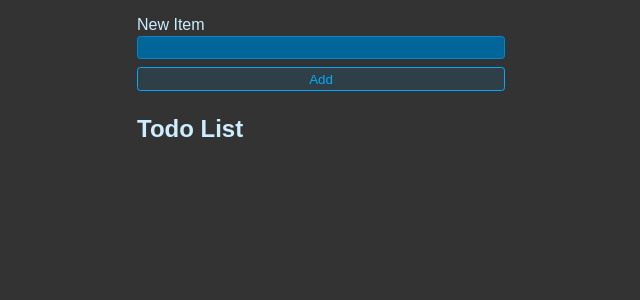
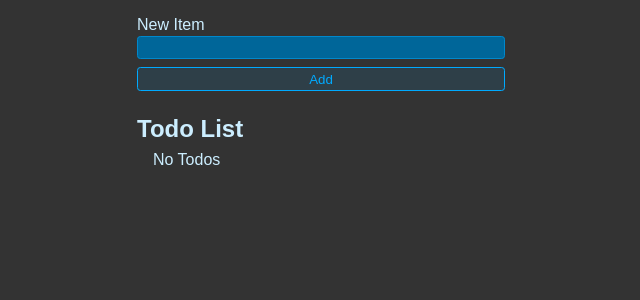
Before and after one commit to francis-gomes-esq/elegant-todo-app, a React (Vite) app in the folder elegant-todo-app/: page / in a window 1280 px wide. Shown: the top 300 px of the page, without its empty margins (319-959 px from the left). Built offline with nearby package versions, Linux system fonts and the light colour scheme.

Commit message:
display no todos using the logical && short-circuit concept

```diff
--- a/elegant-todo-app/src/App.jsx
+++ b/elegant-todo-app/src/App.jsx
@@ -47,6 +47,7 @@ export default function App(){
     </form>
     <h1 className="header">Todo List</h1>
     <ul className="list">
+			{todos.length === 0 && 'No Todos'}
 			{todos.map(todo => {
 				return  (
 					<li key={todo.id}>
@@ -58,7 +59,7 @@ export default function App(){
         	{todo.title}
 				</label>
         <button
-				onClick={()=> deleteTodo(todo.id)}
+				onClick={() => deleteTodo(todo.id)}
 				className="btn btn-danger">
 					Delete
 				</button>
```
